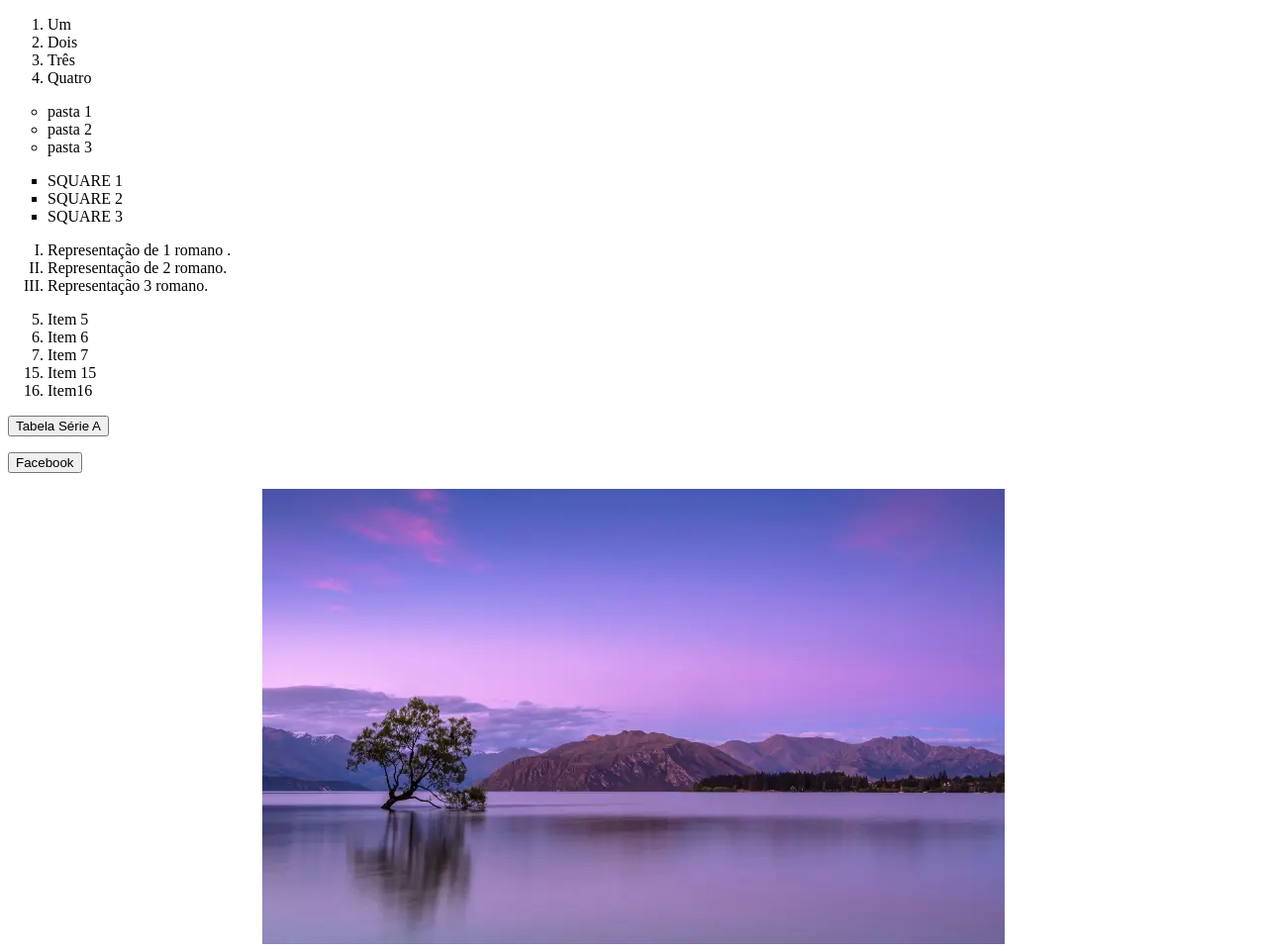
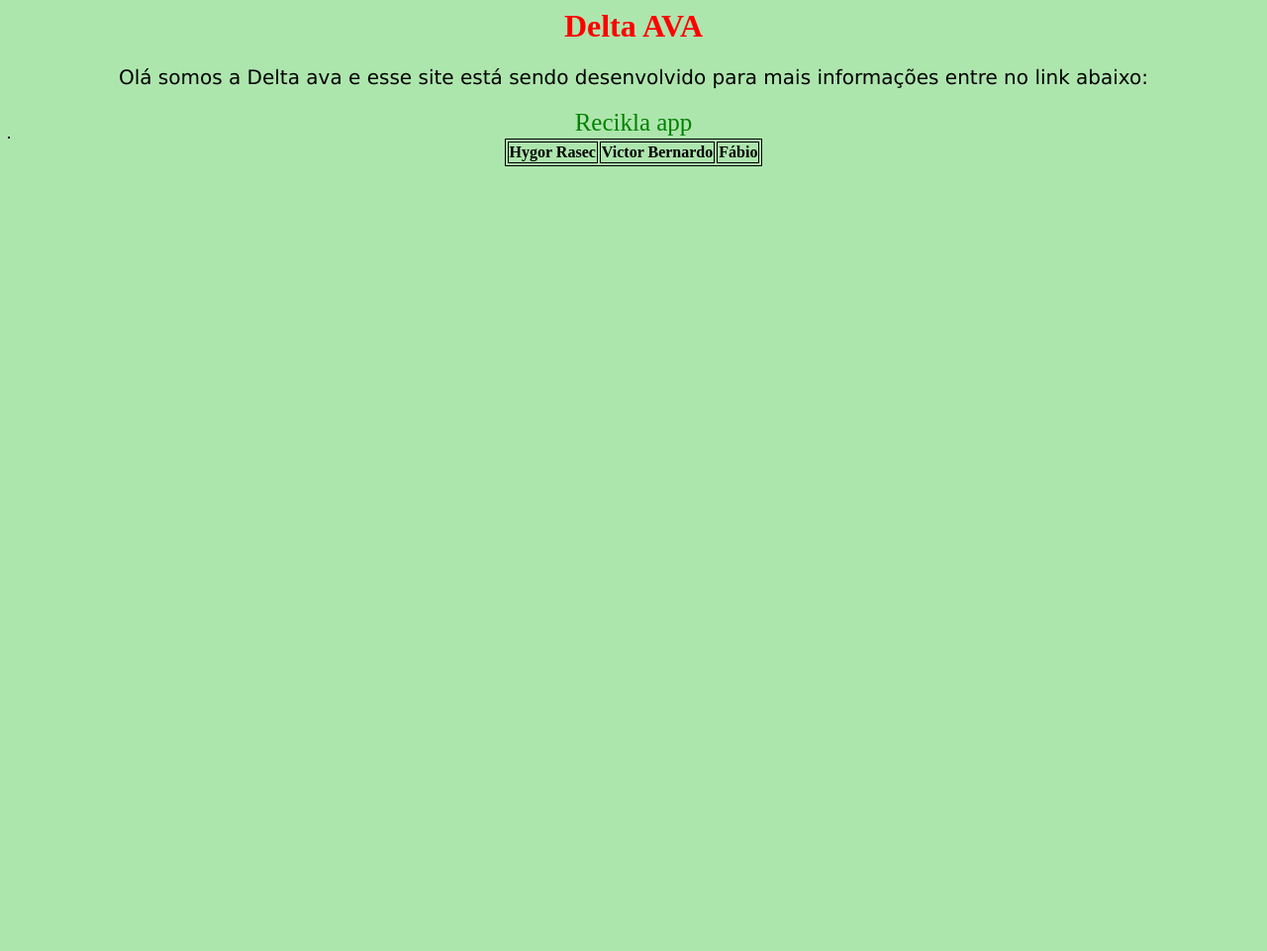
Before and after one commit to vbtatagiba/Eng.Software, a plain HTML site: page Websites/aula 4/index.html in a window 1280 px wide. Shown: the whole page at 99% size. After the commit the page ends 800 px from the top, so only its background shows below. Drawn offline with Linux system fonts and the light colour scheme.

Commit message:
Update index.html

```diff
--- a/Websites/aula 4/index.html
+++ b/Websites/aula 4/index.html
@@ -1,71 +1,62 @@
-<!DOCTYPE html>
-<html lang="pt-br">
+<html lang="pt_br">
 <head>
     <meta charset="UTF-8">
     <meta http-equiv="X-UA-Compatible" content="IE=edge">
     <meta name="viewport" content="width=device-width, initial-scale=1.0">
-    <title>AULA LISTA</title>
-</head>
+    <link rel="stylesheet" type="text/css" href="index.css">
+        <h1>
+            Delta AVA
+        </h1>
+        <title>
+            Site V1
+        </title>
+    </head>
+    <body>
+        <p>Olá somos a Delta ava e esse site está sendo desenvolvido para mais informações entre no link abaixo:</p>
+        <a href="https://www.reciklapp.com/">Recikla app </a>
+   </body>
+   <table>
+    <table align='center'>
+        <tr>
+          <th>Hygor Rasec</th>
+          <th>Victor Bernardo</th>
+          <th>Fábio</th>
+        </tr>
+      </table>
+</html>
 <style>
+    a:link {
+      color: green;
+      background-color: transparent;
+      text-decoration: none;
+      text-align: center;
+      font-size: 25px;
+    }
+    body {
+    background-color: rgb(173, 230, 173);
+    text-align: center;
+  }
 
-</style>
+  h1 {
+    color: rgb(255, 0, 0);
+    text-align: center;
+  }
 
-<body>
-    <!-- Aqui uma lista com atribuição de valores. -->
-    <ol type="1">
-        <li> Um</li>
-        <li> Dois</li>
-        <li> Três</li>
-        <li> Quatro</li>
-    </ol>
+  p {
+    font-family: verdana;
+    font-size: 20px;
+  }
 
-    <!-- Aqui uma lista de tipo CIRCLE. -->
-    <ul>
-        <li type="circle"> pasta 1 </li>
-        <li type="circle"> pasta 2 </li>
-        <li type="circle"> pasta 3</li>
-    </ul>
+  table {
+    border: 1px solid;
+    table-layout: auto;
+  }
 
-    <!-- Aqui uma lista de tipo SQUARE.-->
-    <ul>
-        <li type="square"> SQUARE 1 </li>
-        <li type="square"> SQUARE 2 </li>
-        <li type="square"> SQUARE 3 </li>
-    </ul>
+  th{
+    border: 1px solid;
 
-    <!-- Aqui uma lista em números romanos. -->
-    <ol type="I">
-        <li> Representação de 1 romano .</li>
-        <li> Representação de 2 romano. </li>
-        <li> Representação 3 romano. </li>
-    </ol>
+  }
 
-    <!-- Brincadeirinha pa ri-->
-    <ol type="1" start="5">
-        <li> Item 5 </li>
-        <li> Item 6 </li>
-        <li> Item 7 </li>
-        <li value="15"> Item 15 </li>
-        <li> Item16 </li>
-    </ol>
-
-    <!-- Aqui um teste de link com botão -->
-    <A href="https://ge.globo.com/futebol/brasileirao-serie-a/" target="_blank">
-        <input type="button" value="Tabela Série A">
-    </A>
-    <p></p>
-
-    <!-- teste botao-->
-    <a href="https://www.facebook.com/" target="_blank">
-        <input type="button" value="Facebook">
-        </a>
-
-    <!-- Teste de imagem com mapa. -->
-    <p align="center">
-        <map name="imagem">
-            <area shape="rect" coords="" href="https://www.ecycle.com.br/paisagem/">
-            <img src="paisagem.jpg.webp" alt="imagem retirada da internet" usemap="#imagem">
-        </map>
-    </p>
-</body>
-</html>
+  td{
+    border: 1px solid;
+  }
```
